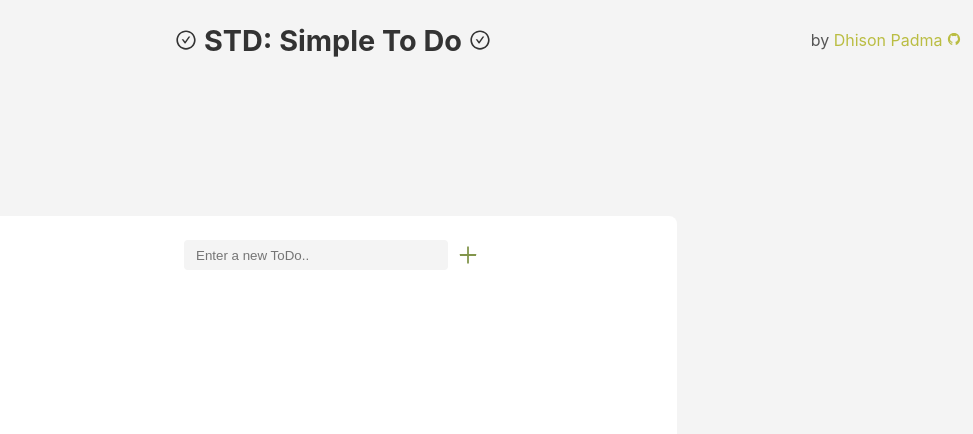
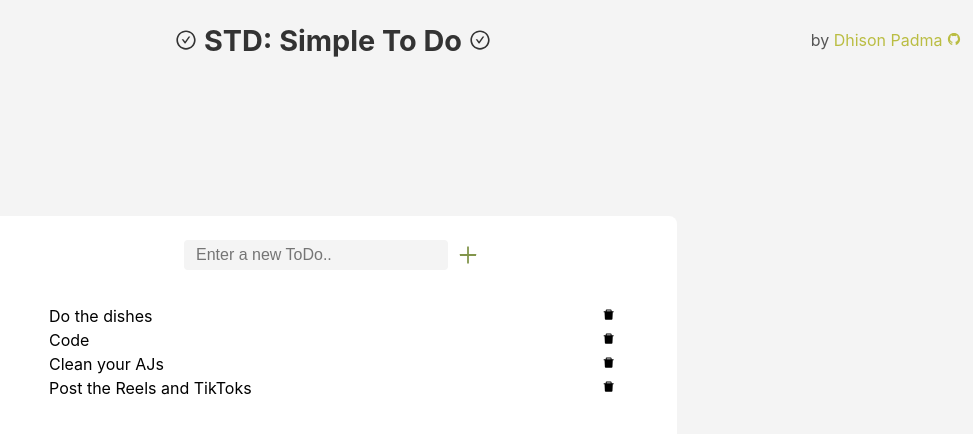
Before and after one commit to dhisonp/todo-mern, a React (Create React App) app in the folder client/: page / in a window 1280 px wide. Shown: the top 434 px of the page, without its empty margins (307-1280 px from the left). Built offline with nearby package versions, Linux system fonts and the light colour scheme.

Commit message:
Added data row

```diff
--- /dev/null
+++ b/client/src/components/Entry.js
@@ -0,0 +1,38 @@
+import styled from "styled-components";
+import { AiFillDelete } from "react-icons/ai";
+import { Button } from "../pages/styles/HomeStyles";
+
+const Left = styled.span`
+  text-align: left;
+  font-size: 1rem;
+`;
+
+const Row = styled.div`
+  display: flex;
+  flex-direction: row;
+  justify-content: space-between;
+  margin-bottom: 4px;
+`;
+
+const Right = styled.div`
+  text-align: right;
+`;
+
+const deleteHandler = (id) => {
+  alert(`Deleting: ${id}`);
+};
+
+const Entry = (props) => {
+  return (
+    <Row>
+      <Left>{props.taskName}</Left>
+      <Right>
+        <Button transparent onMouseUp={() => deleteHandler(props.id)}>
+          <AiFillDelete />
+        </Button>
+      </Right>
+    </Row>
+  );
+};
+
+export default Entry;
--- /dev/null
+++ b/client/src/data/mockData.js
@@ -0,0 +1,20 @@
+const mockData = [
+    {
+        id: 0,
+        taskName: "Do the dishes",
+    },
+    {
+        id: 1,
+        taskName: "Code",
+    },
+    {
+        id: 2,
+        taskName: "Clean your AJs",
+    },
+    {
+        id: 3,
+        taskName: "Post the Reels and TikToks",
+    },
+]
+
+export default mockData;
--- a/client/src/pages/Home.js
+++ b/client/src/pages/Home.js
@@ -18,6 +18,9 @@ import {
   AiOutlineCheckCircle,
   AiOutlinePlus,
 } from "react-icons/ai";
+import Entry from "../components/Entry";
+
+import mockData from "../data/mockData";
 
 function Home() {
   const github = "https://github.com/dhisonp";
@@ -48,7 +51,7 @@ function Home() {
         </HeaderItem>
       </Header>
       <Container>
-        <Box>
+        <Box minHeight={"40vh"} minWidth={"50vw"}>
           <Row>
             <Input placeholder="Enter a new ToDo.." />{" "}
             <Button transparent>
@@ -59,6 +62,11 @@ function Home() {
               />
             </Button>
           </Row>
+          <Box padding={"24px"} margin={"12px"}>
+            {mockData.map((child) => (
+              <Entry taskName={child.taskName} id={child.id} />
+            ))}
+          </Box>
         </Box>
       </Container>
     </>
--- a/client/src/pages/styles/HomeStyles.js
+++ b/client/src/pages/styles/HomeStyles.js
@@ -27,17 +27,14 @@ export const Container = styled.div`
 
 export const Box = styled.div`
   /* display: flex; */
-  padding-top: 24px;
-  padding-bottom: 24px;
-  padding-left: 24px;
-  padding-right: 24px;
+  padding: ${(props) => props.padding || "24px"};
   text-align: center;
   align-items: center;
   border-radius: 8px;
-
-  background-color: #fff;
-  min-width: 50vw;
-  min-height: 40vh;
+  background-color: ${(props) => props.backgroundColor || "#fff"};
+  margin: ${(props) => props.margin || "0px"};
+  min-width: ${(props) => props.minWidth || "0"};
+  min-height: ${(props) => props.minHeight || "0"};
 `;
 
 export const Header = styled.div`
@@ -92,6 +89,7 @@ export const Input = styled.input`
   padding-left: 12px;
   padding-right: 12px;
   background-color: ${theme.lightBackground};
+  font-size: 1rem;
 
   &:focus {
     outline: none;
@@ -122,7 +120,9 @@ export const Button = styled.button`
   align-items: center;
   justify-content: center;
 
-  ${props => props.transparent && css`
-    background: transparent;
-  `}
+  ${(props) =>
+    props.transparent &&
+    css`
+      background: transparent;
+    `}
 `;
```
